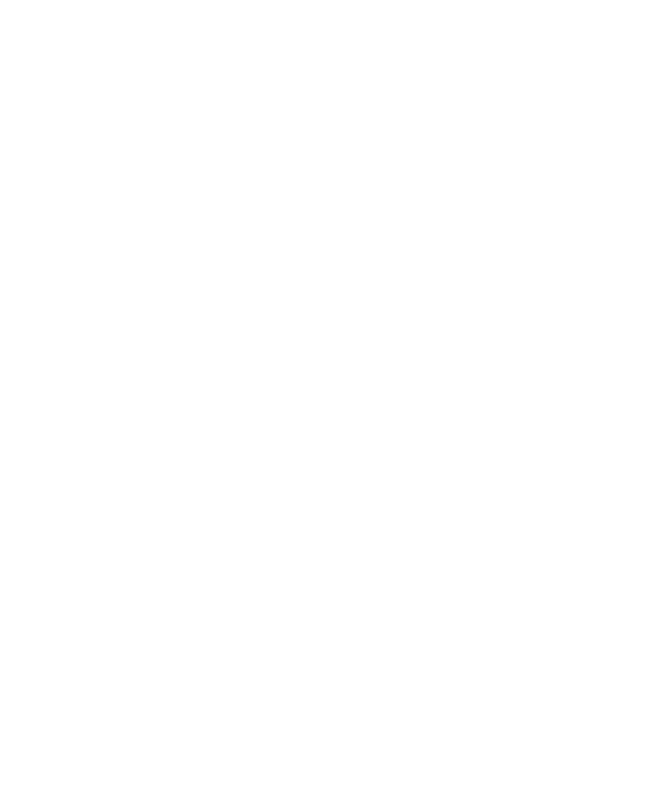
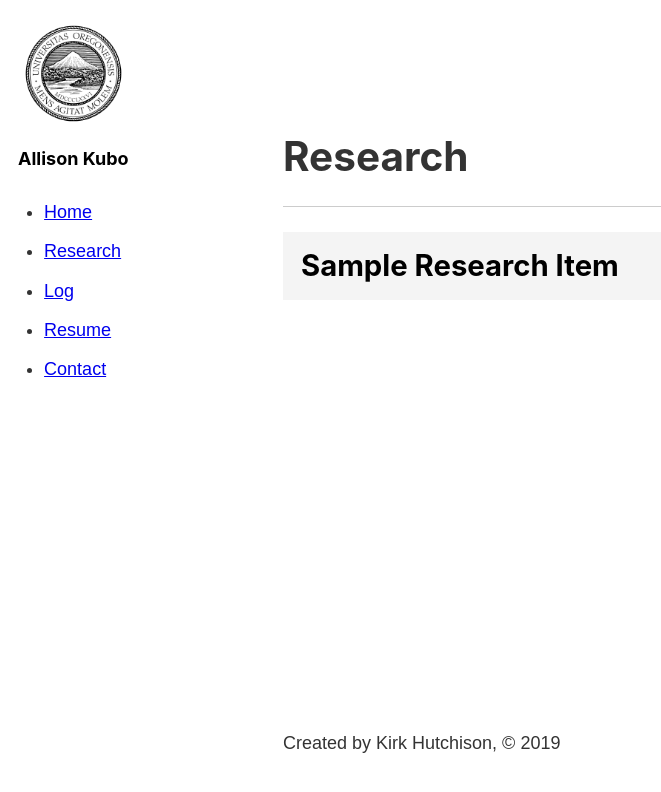
Before and after one commit to aikubo/aikubo.github.io, a Gatsby site: page /research in a window 1280 px wide. Before the commit this address had no page. Shown: the whole page, without its empty margins (0-661 px from the left). Built offline with nearby package versions, Linux system fonts and the light colour scheme; Gatsby itself is replaced by a stand-in of ours.

Commit message:
new research page and index page style changes

```diff
--- a/gatsby-node.js
+++ b/gatsby-node.js
@@ -18,6 +18,7 @@
     const { createPage } = actions
     const logTemplate = path.resolve('./src/templates/log.js')
     const resumeTemplate = path.resolve('./src/templates/resume.js')
+    const researchTemplate = path.resolve('./src/templates/research.js')
     const res = await graphql(`
         query {
             allMarkdownRemark {
@@ -55,5 +56,15 @@
                 }
             })
         }
+
+        if (edge.node.frontmatter.sourcetype === 'research') {
+            createPage({
+                component: researchTemplate,
+                path: `/research/${edge.node.fields.slug}`,
+                context: {
+                    slug: edge.node.fields.slug
+                }
+            })
+        }
     })
 }
--- a/package.json
+++ b/package.json
@@ -14,6 +14,7 @@
     "deploy": "gatsby build && gh-pages -d public -b master"
   },
   "dependencies": {
+    "@react-pdf/renderer": "^1.6.7",
     "gatsby": "^2.15.28",
     "gatsby-image": "^2.2.27",
     "gatsby-plugin-sass": "^2.1.17",
--- a/src/components/layout.module.scss
+++ b/src/components/layout.module.scss
@@ -10,4 +10,5 @@
 
 .content {
     flex-grow: 1;
+    padding-top: 6.5rem;
 }
--- a/src/components/sidebar.js
+++ b/src/components/sidebar.js
@@ -1,16 +1,26 @@
 import React from 'react'
 import { Link, graphql, useStaticQuery } from 'gatsby'
-
+import Img from 'gatsby-image'
 import sidebarStyles from './sidebar.module.scss'
 
 const Sidebar = () => {
-    const data = useStaticQuery(graphql`query { site { siteMetadata { title } } }`)
-
+    const data = useStaticQuery(graphql`
+    query UOQuery {
+        image: file(relativePath: {eq: "images/uo.png"}) {
+          childImageSharp {
+            fluid {
+                ...GatsbyImageSharpFluid
+            }
+          }
+        }
+      }`)
     return (
         <header className={sidebarStyles.sidebar}>
+                        <Img fluid={data.image.childImageSharp.fluid} alt="UO Logo." />
+
             <h1>
                 <Link className={sidebarStyles.title}>
-                    {data.site.siteMetadata.title}
+                    Allison Kubo
                 </Link>
             </h1>
             <nav>
@@ -18,6 +28,11 @@
                     <li>
                         <Link className={sidebarStyles.navItem} activeClassName={sidebarStyles.activeNavItem} to='/'>
                             Home
+                        </Link>
+                    </li>
+                    <li>
+                        <Link className={sidebarStyles.navItem} activeClassName={sidebarStyles.activeNavItem} to='/research'>
+                            Research
                         </Link>
                     </li>
                     <li>
--- a/src/pages/index.module.scss
+++ b/src/pages/index.module.scss
@@ -12,6 +12,15 @@
     flex-grow: 1;
     width: 50%;
     display: inline-block;
+    text-decoration: none;
+}
+
+.content p {
+    margin: 0rem;
+}
+
+.container .tagline {
+    margin-bottom: 1rem;
 }
 
 .picture {
--- /dev/null
+++ b/src/pages/research.js
@@ -0,0 +1,57 @@
+import React from 'react'
+import Layout from '../components/layout'
+import { Link, graphql, useStaticQuery } from 'gatsby'
+import researchStyles from './research.module.scss'
+
+const ResearchPage = () => {
+    const data = useStaticQuery(graphql`
+        query {
+            allMarkdownRemark (
+                filter: {
+                    frontmatter: {
+                        sourcetype: {
+                            eq: "research"
+                        }
+                    }
+                }
+            ) {
+                edges {
+                    node {
+                        frontmatter {
+                            title
+                            advisor
+                        }
+                        fields {
+                            slug
+                        }
+                    }
+                }
+            }
+        }
+    `)
+
+    return (
+        <Layout>
+            <h1>Research</h1>
+            <hr />
+            <ol className={researchStyles.items}>
+                {data.allMarkdownRemark.edges.map((edge) => {
+                    return (
+                        <li className={researchStyles.item}>
+                            <Link to={`/research/${edge.node.fields.slug}`}>
+                                <h2>
+                                    {edge.node.frontmatter.title}
+                                </h2>
+                                <p>
+                                    {edge.node.frontmatter.date}
+                                </p>
+                            </Link>
+                        </li>
+                    )
+                })}
+            </ol>
+        </Layout>
+    )
+}
+
+export default ResearchPage
--- /dev/null
+++ b/src/pages/research.module.scss
@@ -0,0 +1,30 @@
+.items {
+    list-style-type: none;
+    margin: 0;
+}
+
+.item {
+    margin: 1rem 0;
+
+    a {
+        background: #f4f4f4;
+        color: #000000;
+        display: block;
+        padding: 1rem;
+        text-decoration: none;
+    }
+
+    a:hover {
+        background: #e4e4e4;
+    }
+
+    h2 {
+        margin-bottom: 0;
+    }
+
+    p {
+        color: #777777;
+        font-size: .8rem;
+        font-style: italic;
+    }
+}
--- /dev/null
+++ b/src/research/sample.md
@@ -0,0 +1,14 @@
+---
+title: "Sample Research Item"
+advisor: "Sweet Luna"
+sourcetype: "research"
+---
+
+This is a sample research post.
+
+Loren boren ipsun toren.
+
+
+**BOLD TEXT**
+
+x - 5
```
Also changed, not shown: src/pages/index.js (+7 -3 lines), src/templates/research.js (added, +27 -0 lines), src/images/uo.png (added), 1 other file.
